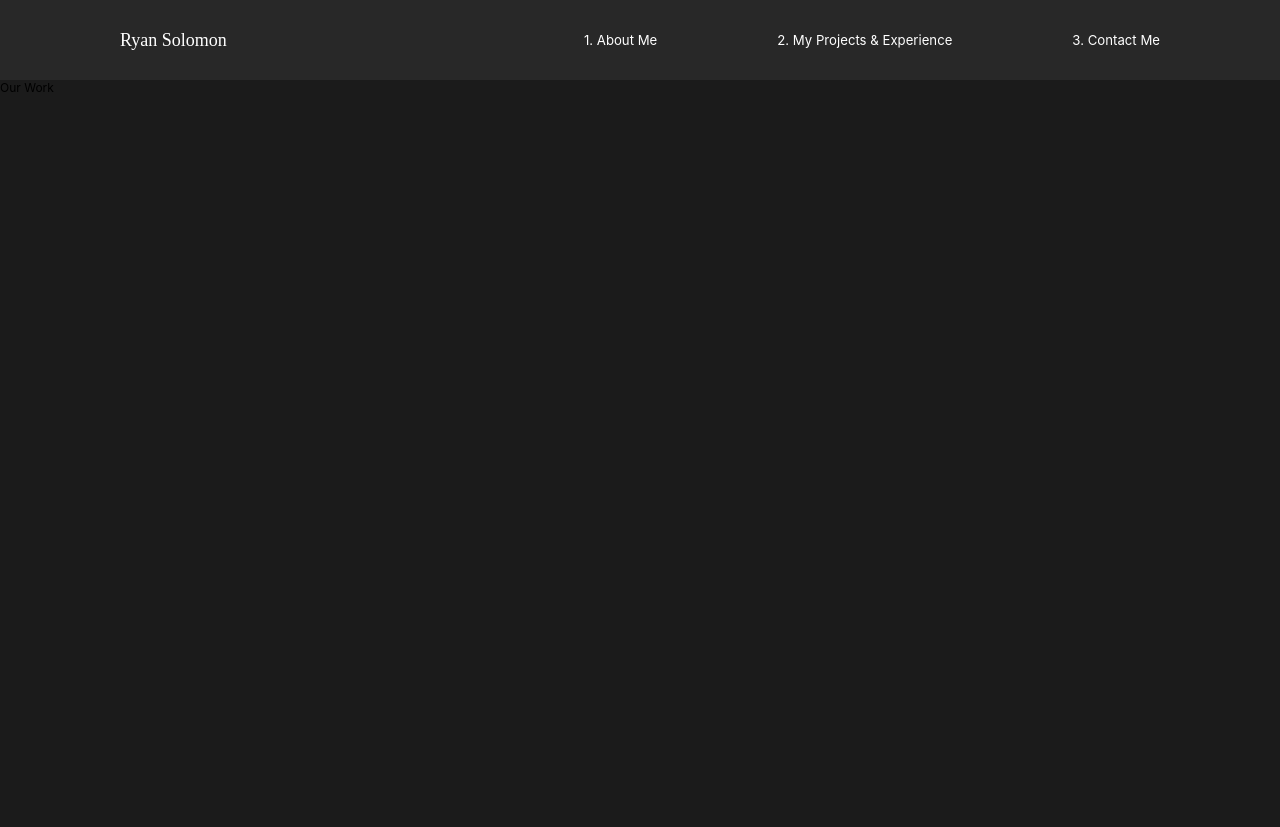
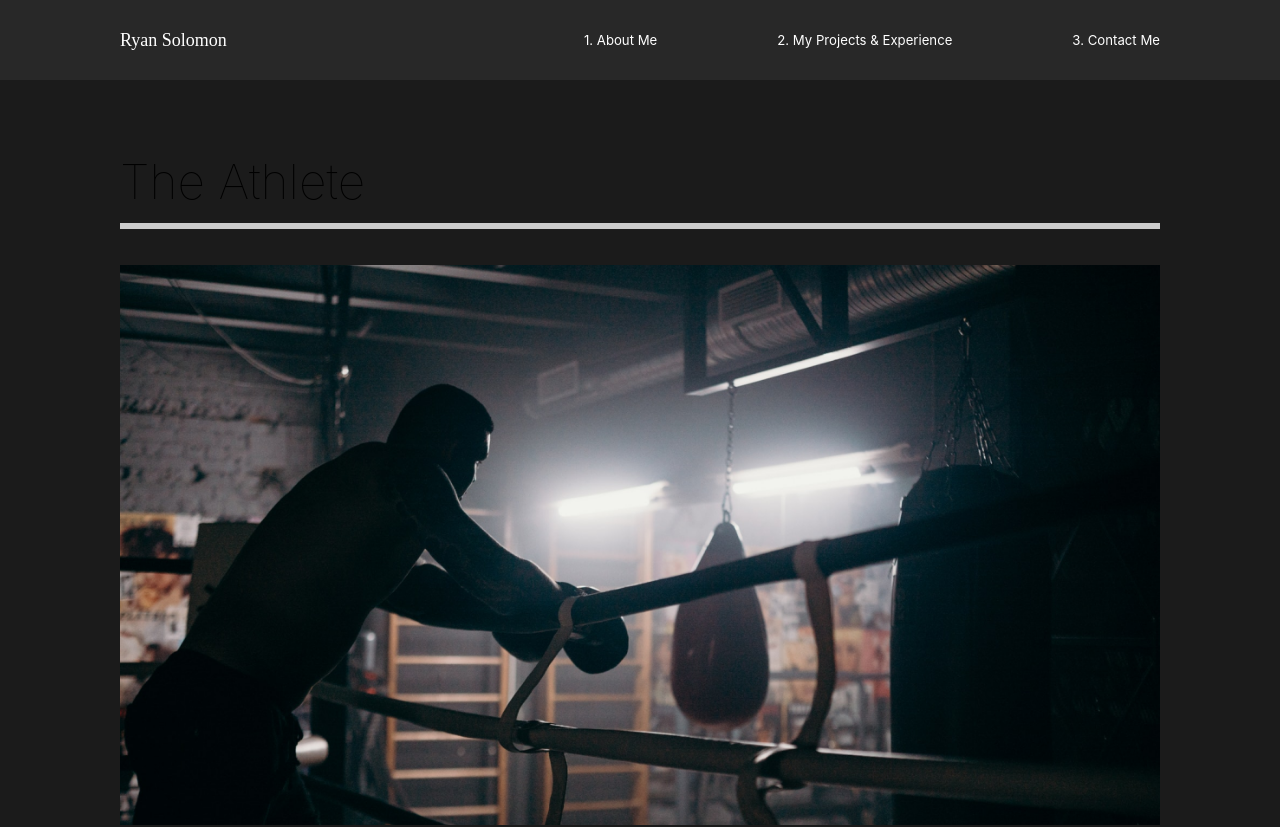
Before and after one commit to Ryan-Solomon/ryansolomon-io, a React (Create React App) app: page /work in a window 1280 px wide. Shown: the top 827 px of the page. Before the commit the page ends 800 px from the top, so only its background shows below. Built offline with nearby package versions, Linux system fonts and the light colour scheme; the HTML template or start-up script is replaced by a standard one.

Commit message:
adds our work page

```diff
--- a/src/pages/OurWork.jsx
+++ b/src/pages/OurWork.jsx
@@ -1,7 +1,59 @@
 import React from 'react';
+import styled from 'styled-components';
+import { Link } from 'react-router-dom';
+import athlete from '../img/athlete-small.png';
+import theracer from '../img/theracer-small.png';
+import goodtimes from '../img/goodtimes-small.png';
 
 const OurWork = () => {
-  return <div>Our Work</div>;
+  return (
+    <Work>
+      <Movie>
+        <h2>The Athlete</h2>
+        <div className='line'></div>
+        <Link>
+          <img src={athlete} alt='athlete' />
+        </Link>
+      </Movie>
+      <Movie>
+        <h2>The Racer</h2>
+        <div className='line'></div>
+        <Link>
+          <img src={theracer} alt='racer' />
+        </Link>
+      </Movie>
+      <Movie>
+        <h2>Good Times</h2>
+        <div className='line'></div>
+        <Link>
+          <img src={goodtimes} alt='goodtimes' />
+        </Link>
+      </Movie>
+    </Work>
+  );
 };
 
+const Work = styled.div`
+  min-height: 100vh;
+  overflow: hidden;
+  padding: 5rem 10rem;
+
+  h2 {
+    padding: 1rem 0rem;
+  }
+`;
+const Movie = styled.div`
+  padding-bottom: 10rem;
+  .line {
+    height: 0.5rem;
+    background: #cccccc;
+    margin-bottom: 3rem;
+  }
+  img {
+    width: 100%;
+    height: 70vh;
+    object-fit: cover;
+  }
+`;
+
 export default OurWork;
```
